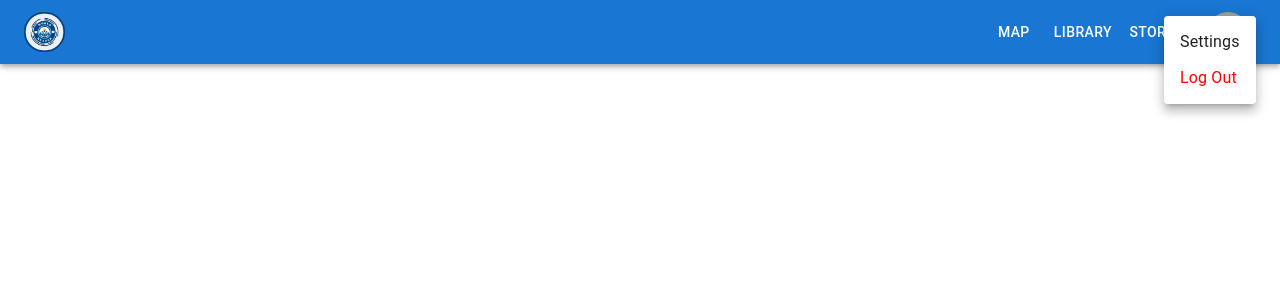
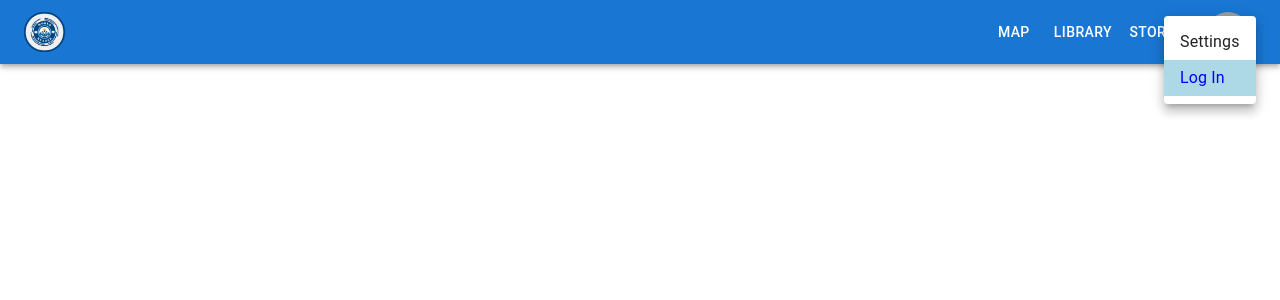
Before and after one commit to Allan0092/WorldReaderFrontend, a React (Vite) app: page / in a window 1280 px wide. Both pictures are taken after a click on the button "account of current user". Shown: the top 300 px of the page. Built offline with nearby package versions, Linux system fonts and the light colour scheme; grey boxes are pictures that could not be loaded.

Commit message:
feat: add token validation and logout functionality in TopBar component

```diff
--- a/src/components/Topbar.jsx
+++ b/src/components/Topbar.jsx
@@ -8,7 +8,7 @@ import MenuItem from "@mui/material/MenuItem";
 import { styled } from "@mui/material/styles";
 import Toolbar from "@mui/material/Toolbar";
 import React, { useState } from "react";
-import { Outlet } from "react-router-dom";
+import { Outlet, useNavigate } from "react-router-dom";
 
 // Styled component for the logo (placeholder for your actual logo)
 const Logo = styled("img")({
@@ -21,8 +21,24 @@ const Logo = styled("img")({
 const logoImage = "src/assets/images/WorldReaderLogo.png";
 const userProfilePicture = "/path/to/profile/picture.jpg";
 
+function logout() {
+  localStorage.removeItem("token");
+}
+
+function isTokenValid() {
+  const token = localStorage.getItem("token");
+  if (!token) return false;
+
+  const payload = JSON.parse(atob(token.split(".")[1]));
+  const expiry = payload.exp;
+  const now = Math.floor(Date.now() / 1000);
+
+  return now < expiry;
+}
+
 function TopBar() {
   const [anchorEl, setAnchorEl] = useState(null);
+  const navigate = useNavigate();
 
   const handleMenu = (event) => {
     setAnchorEl(event.currentTarget);
@@ -32,14 +48,30 @@ function TopBar() {
     setAnchorEl(null);
   };
 
+  const handleClickSettings = () => {
+    handleClose();
+    navigate("/profile");
+  };
+
+  const handleLogout = () => {
+    logout();
+    handleClose();
+  };
+
   return (
     <>
       <AppBar position="static">
         <Toolbar>
-          <Logo src={logoImage} alt="WorldReader Logo" />
+          <Logo
+            onClick={() => navigate("/home")}
+            src={logoImage}
+            alt="WorldReader Logo"
+          />
           <Box sx={{ flexGrow: 1 }} />
           <Box sx={{ display: "flex" }}>
-            <Button color="inherit">Map</Button>
+            <Button onClick={() => navigate("/map")} color="inherit">
+              Map
+            </Button>
             <Button color="inherit">Library</Button>
             <Button color="inherit">Store</Button>
           </Box>
@@ -68,10 +100,22 @@ function TopBar() {
               open={Boolean(anchorEl)}
               onClose={handleClose}
             >
-              <MenuItem onClick={handleClose}>Settings</MenuItem>
-              <MenuItem onClick={handleClose} sx={{ color: "red" }}>
-                Log Out
-              </MenuItem>
+              <MenuItem onClick={handleClickSettings}>Settings</MenuItem>
+              {isTokenValid() ? (
+                <MenuItem onClick={handleLogout} sx={{ color: "red" }}>
+                  Log Out
+                </MenuItem>
+              ) : (
+                <MenuItem
+                  onClick={() => {
+                    handleClose();
+                    navigate("/login");
+                  }}
+                  sx={{ backgroundColor: "lightblue", color: "blue" }}
+                >
+                  Log In
+                </MenuItem>
+              )}
             </Menu>
           </Box>
         </Toolbar>
```
